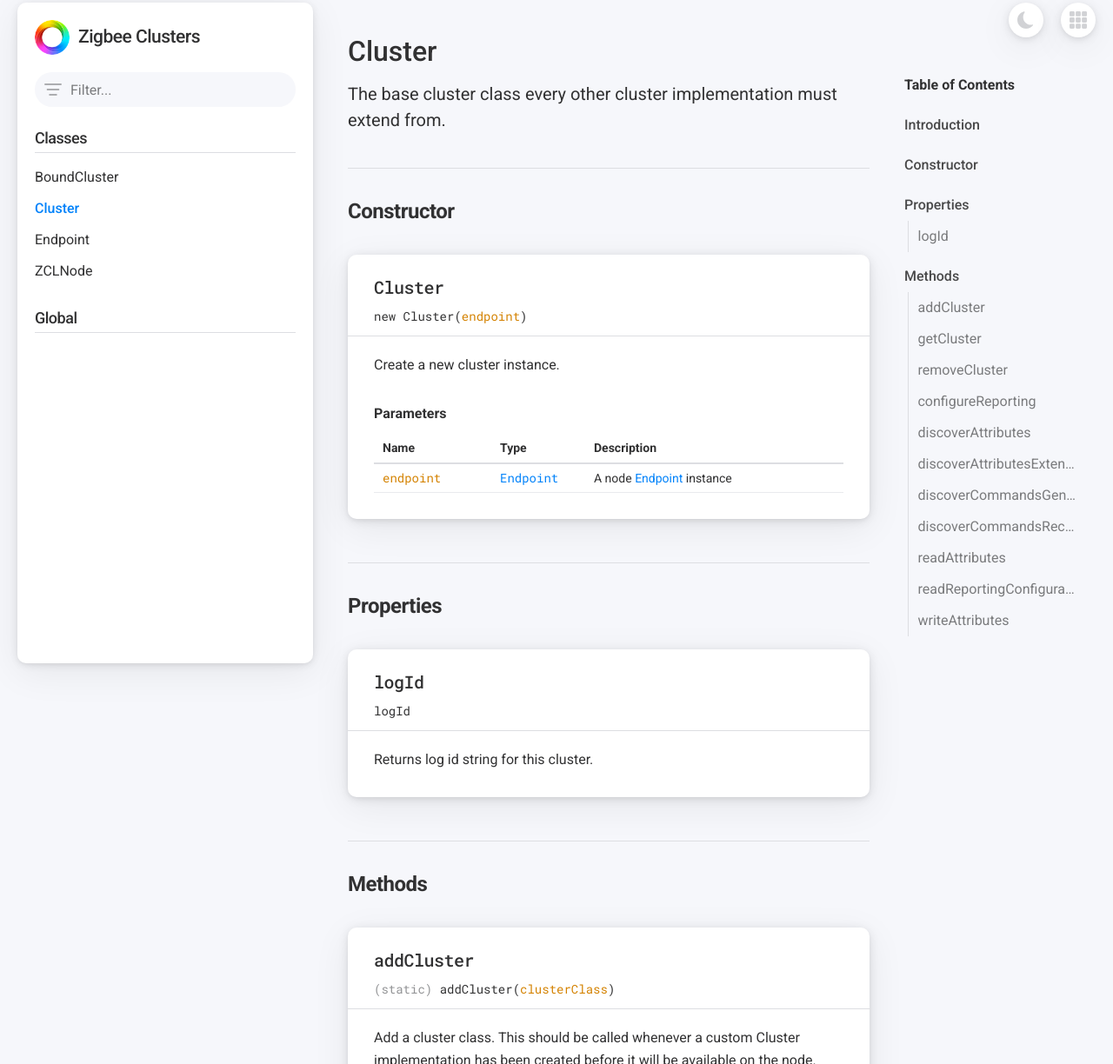
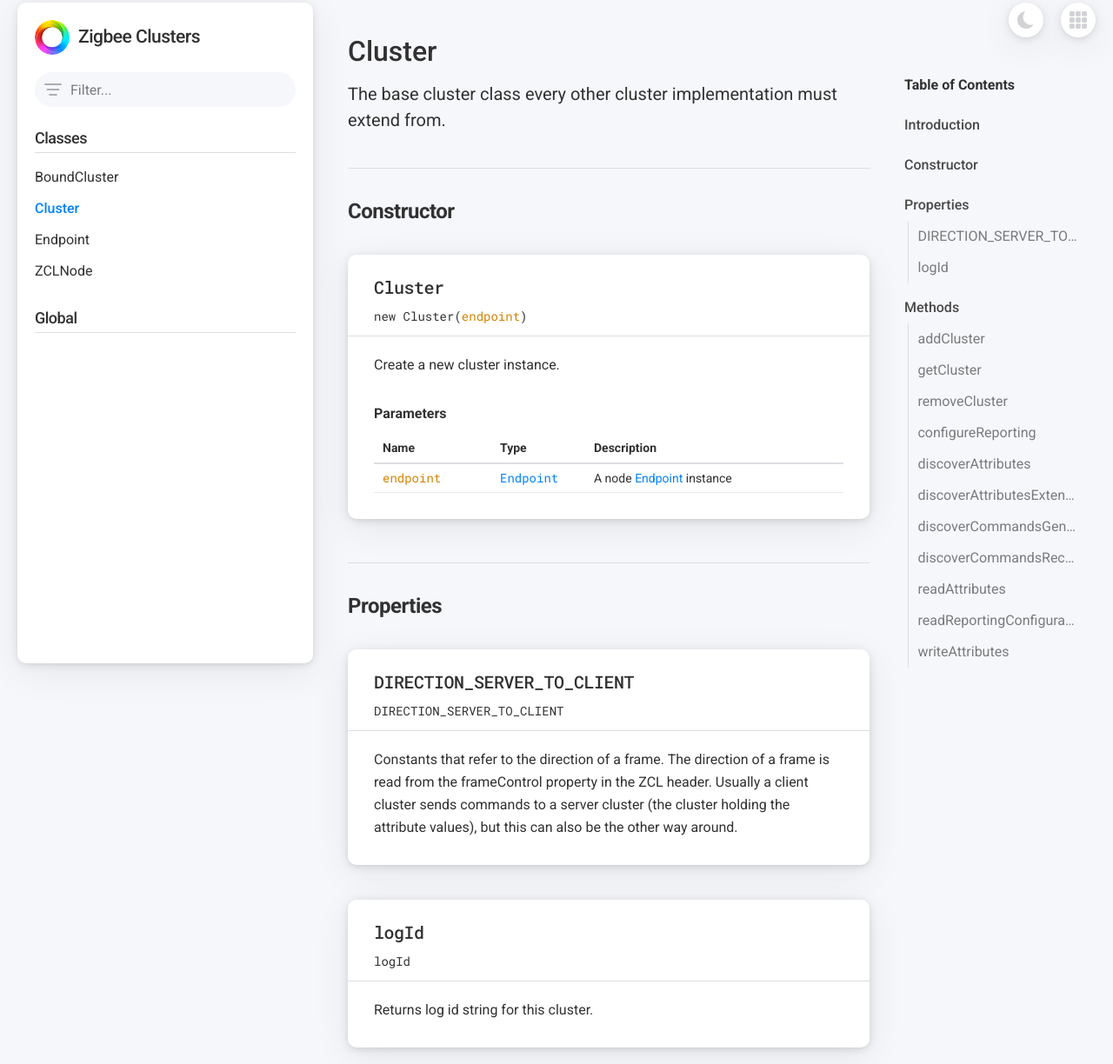
Before and after one commit to athombv/node-zigbee-clusters, a plain HTML site: page Cluster.html in a window 1280 px wide. Shown: the part 17-1241 px from the top of the page at 87% size. Drawn offline with Linux system fonts and the light colour scheme.

Commit message:
deploy: b30b9e76dabe2e72bb1be3e39f8db9fc1f888f64

```diff
--- a/Cluster.html
+++ b/Cluster.html
@@ -300,6 +300,39 @@
 
 
 
+<section id="DIRECTION_SERVER_TO_CLIENT" class="method component trim">
+  <h3 class="method__name"><a data-hash-link class="method__hash-link" href="#DIRECTION_SERVER_TO_CLIENT"></a>DIRECTION_SERVER_TO_CLIENT</h3>
+  <span class="method__function function">
+    <span class="function__type-signature"></span>DIRECTION_SERVER_TO_CLIENT<span class="function__type-signature"></span>
+  </span>
+
+  <div class="method__content trim">
+
+
+
+    <div class="description trim">
+      <p>Constants that refer to the direction of a frame. The direction of a frame
+is read from the frameControl property in the ZCL header. Usually a client cluster
+sends commands to a server cluster (the cluster holding the attribute values), but
+this can also be the other way around.</p>
+    </div>
+
+
+
+
+
+
+
+
+
+
+
+
+  </div>
+</section>
+
+
+
 <section id="logId" class="method component trim">
   <h3 class="method__name"><a data-hash-link class="method__hash-link" href="#logId"></a>logId</h3>
   <span class="method__function function">
@@ -1980,6 +2013,10 @@ Note: do not mix regular and manufacturer specific attributes.</p>
       <ul class="toc__list toc__list--lvl2">
 
         <li class="toc__item">
+          <a class="toc__link" title="DIRECTION_SERVER_TO_CLIENT" href="#DIRECTION_SERVER_TO_CLIENT">DIRECTION_SERVER_TO_CLIENT</a>
+        </li>
+
+        <li class="toc__item">
           <a class="toc__link" title="logId" href="#logId">logId</a>
         </li>
 
```
Also changed, not shown: index.html (+5 -3 lines).
